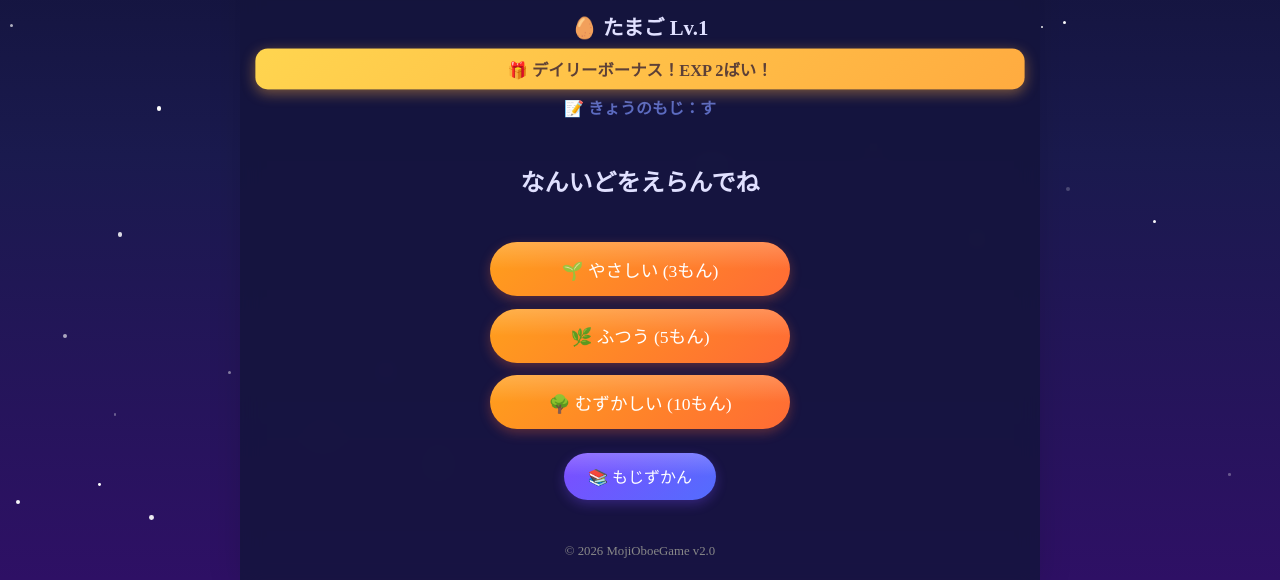
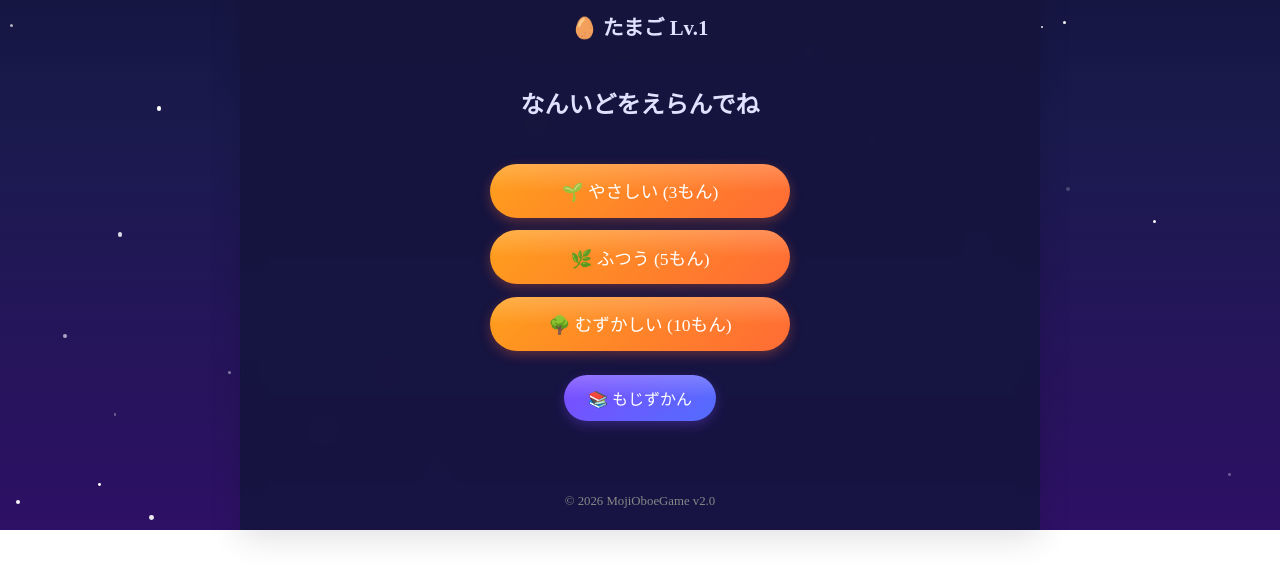
Before and after one commit to ichi39/MojiOboeGame, a plain HTML site: page index.html in a window 1280 px wide. Shown: the part 270-850 px from the top of the page. After the commit the page ends 800 px from the top, so only its background shows below. Drawn offline with Linux system fonts and the light colour scheme; a web font is replaced by a local one.

Commit message:
v2.1: デイリーボーナス廃止 - dailyBonus/todayChar関連のHTML/CSS/JS削除

```diff
--- a/index.html
+++ b/index.html
@@ -43,12 +43,7 @@
                 </div>
                 <div class="niwa-info">
                     <div class="niwa-pet-name" id="niwa-pet-name">🐣 ひよこ Lv.1</div>
-                    <div id="daily-bonus-banner" class="daily-bonus hidden">
-                        🎁 デイリーボーナス！EXP 2ばい！
-                    </div>
-                    <div id="today-char-banner" class="today-char hidden">
-                        📝 きょうのもじ：<span id="today-char-display"></span>
-                    </div>
+
                 </div>
                 <h2>なんいどをえらんでね</h2>
                 <div class="difficulty-buttons">
--- a/script.js
+++ b/script.js
@@ -125,10 +125,7 @@ class SaveManager {
             petLevel: 1,
             masteredChars: [],
             totalCorrect: 0,
-            comboMax: 0,
-            lastPlayDate: null,
-            dailyBonusUsed: false,
-            consecutiveLogins: 0
+            comboMax: 0
         };
     }
 
@@ -171,46 +168,7 @@ class SaveManager {
         return this.data.petLevel > oldLevel; // returns true if leveled up
     }
 
-    checkDailyBonus() {
-        const today = new Date().toISOString().split('T')[0];
-        if (this.data.lastPlayDate !== today) {
-            // New day!
-            if (this.data.lastPlayDate) {
-                // Check consecutive login
-                const last = new Date(this.data.lastPlayDate);
-                const now = new Date(today);
-                const diffDays = Math.floor((now - last) / (1000 * 60 * 60 * 24));
-                if (diffDays === 1) {
-                    this.data.consecutiveLogins++;
-                } else {
-                    this.data.consecutiveLogins = 1;
-                }
-            } else {
-                this.data.consecutiveLogins = 1;
-            }
-            this.data.lastPlayDate = today;
-            this.data.dailyBonusUsed = false;
-            this.save();
-            return true; // daily bonus available
-        }
-        return !this.data.dailyBonusUsed;
-    }
 
-    useDailyBonus() {
-        this.data.dailyBonusUsed = true;
-        this.save();
-    }
-
-    getTodayChar() {
-        // Deterministic "random" based on date
-        const today = new Date().toISOString().split('T')[0];
-        let hash = 0;
-        for (let i = 0; i < today.length; i++) {
-            hash = ((hash << 5) - hash) + today.charCodeAt(i);
-            hash |= 0;
-        }
-        return ALL_HIRAGANA[Math.abs(hash) % ALL_HIRAGANA.length];
-    }
 }
 
 // ==========================================
@@ -562,7 +520,6 @@ class Game {
         this.combo = 0;
         this.sessionNewChars = [];
         this.sessionEXP = 0;
-        this.dailyBonusActive = false;
         this.petType = 'chick';
 
         this.initElements();
@@ -593,9 +550,6 @@ class Game {
         // Niwa
         this.niwaPet = document.getElementById('niwa-pet');
         this.niwaPetName = document.getElementById('niwa-pet-name');
-        this.dailyBonusBanner = document.getElementById('daily-bonus-banner');
-        this.todayCharBanner = document.getElementById('today-char-banner');
-        this.todayCharDisplay = document.getElementById('today-char-display');
 
         // Zukan
         this.zukanGrid = document.getElementById('zukan-grid');
@@ -685,20 +639,6 @@ class Game {
     initNiwa() {
         this.updateNiwaPet();
         this.bgManager.update(this.save.data.petLevel);
-
-        // Daily bonus check
-        const bonusAvailable = this.save.checkDailyBonus();
-        if (bonusAvailable && !this.save.data.dailyBonusUsed) {
-            this.dailyBonusBanner.classList.remove('hidden');
-        } else {
-            this.dailyBonusBanner.classList.add('hidden');
-        }
-
-        // Today's character
-        const todayChar = this.save.getTodayChar();
-        this.todayCharDisplay.textContent = todayChar;
-        this.todayCharBanner.classList.remove('hidden');
-
         this.updateHeaderStats();
     }
 
@@ -780,27 +720,17 @@ class Game {
         this.sessionEXP = 0;
         this.currentQuestionIndex = 0;
 
-        // Daily bonus
-        this.dailyBonusActive = !this.save.data.dailyBonusUsed && this.save.checkDailyBonus();
-        if (this.dailyBonusActive) {
-            this.save.useDailyBonus();
-        }
-
         let questionCount = 5;
         if (difficulty === 'easy') questionCount = 3;
         if (difficulty === 'hard') questionCount = 10;
 
-        // Prioritize today's char and unmastered chars
-        const todayChar = this.save.getTodayChar();
+        // Prioritize unmastered chars
         const unmasteredChars = HIRAGANA_DATA.filter(h => !this.save.data.masteredChars.includes(h.char));
         const masteredChars = HIRAGANA_DATA.filter(h => this.save.data.masteredChars.includes(h.char));
 
         let pool = [];
-        // Include today's char first
-        const todayData = HIRAGANA_DATA.find(h => h.char === todayChar);
-        if (todayData) pool.push(todayData);
 
-        // Then unmastered
+        // Unmastered first
         const shuffledUnmastered = [...unmasteredChars].sort(() => 0.5 - Math.random());
         pool = [...pool, ...shuffledUnmastered];
 
@@ -971,7 +901,6 @@ class Game {
             // EXP calculation
             let expGain = 10;
             if (this.combo >= 3) expGain += 5; // combo bonus
-            if (this.dailyBonusActive) expGain *= 2; // daily bonus
             this.sessionEXP += expGain;
 
             // Particles on correct
--- a/style.css
+++ b/style.css
@@ -414,36 +414,7 @@ main {
     color: var(--text-color);
 }
 
-.daily-bonus {
-    background: linear-gradient(135deg, #ffd54f, #ffab40);
-    color: #5d4037;
-    padding: 0.5rem 1rem;
-    border-radius: 12px;
-    font-weight: bold;
-    margin-top: 0.5rem;
-    animation: bonusPulse 1.5s ease-in-out infinite;
-}
 
-@keyframes bonusPulse {
-
-    0%,
-    100% {
-        transform: scale(1);
-        box-shadow: 0 2px 8px rgba(255, 171, 64, 0.3);
-    }
-
-    50% {
-        transform: scale(1.03);
-        box-shadow: 0 4px 15px rgba(255, 171, 64, 0.5);
-    }
-}
-
-.today-char {
-    margin-top: 0.4rem;
-    font-size: 1rem;
-    color: #5c6bc0;
-    font-weight: bold;
-}
 
 .niwa-nav-buttons {
     display: flex;
```
